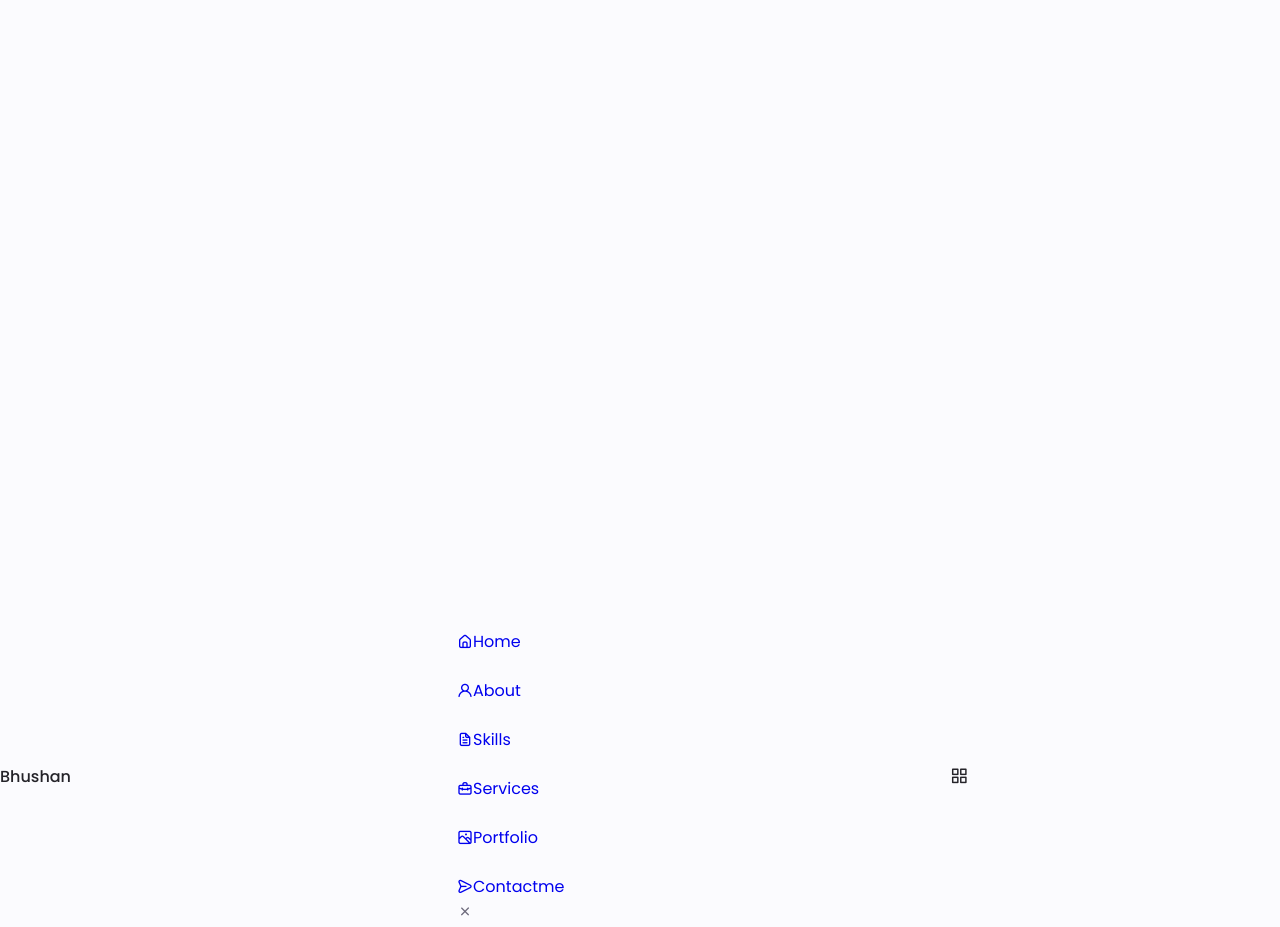
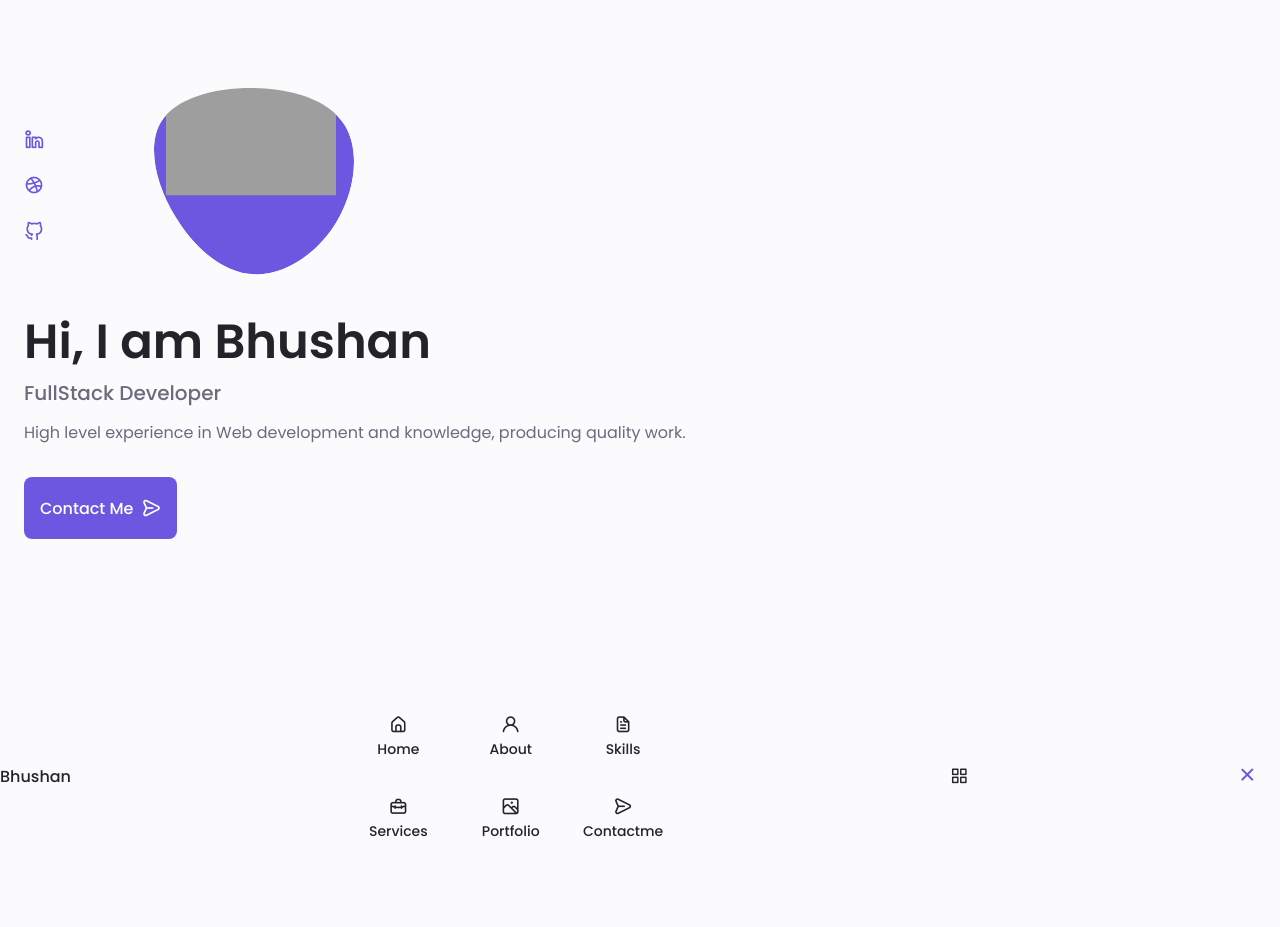
Before and after one commit to Bhushan-Dhande/PersonalPortfolio, a plain HTML site: page index.html in a window 1280 px wide. Shown: the top 927 px of the page. Drawn offline with nearby package versions, Linux system fonts and the light colour scheme; grey boxes are pictures that could not be loaded.

Commit message:
Implemented Home section

```diff
--- a/assets/css/styles.css
+++ b/assets/css/styles.css
@@ -185,7 +185,7 @@ img {
 @media screen and (max-width:767px){
   .nav__menu{
     position: fixed;
-    bottom:0;
+    bottom:-100%;
     left:0;
     width: 100%;
     background-color: var(--body-color);
@@ -196,8 +196,45 @@ img {
   }
 }
 
+.nav__list{
+  grid-template-columns: repeat(3,1fr);
+  gap:2rem;
+}
+
+.nav__link{
+  display: flex;
+  flex-direction: column;
+  align-items: center;
+  font-size: var(--small-font-size);
+  color: var(--title-color);
+  font-weight: var(--font-medium);
+}
+
+.nav__link:hover{
+  color:var(--first-color);
+}
+
+.nav__icon{
+  font-size: 1.2rem;
+}
+
+.nav__close{
+  position: absolute;
+  right: 1.3rem;
+  bottom:0.5rem;
+  font-size: 1.5rem;
+  cursor: pointer;
+  color: var(--first-color);
+}
+
+.nav__close:hover{
+  color: var(--first-color-alt);
+}
+
 /* show menu */
-
+.show-menu{
+  bottom: 0;
+}
 
 /* Active link */
 
@@ -207,10 +244,111 @@ img {
 
 /*==================== HOME ====================*/
 
+.home__container{
+  gap:1rem;
+}
 
+.home__content{
+  grid-template-columns: .5fr 3fr;
+  padding-top: 3.5rem;
+  align-items: center;
+}
+
+.home__social{
+  display: grid;
+  grid-template-columns: max-content;
+  row-gap: 1rem;
+}
+
+.home__social-icon{
+  font-size: 1.25rem;
+  color: var(--first-color);
+}
+
+.home__social-icon:hover{
+  color: var(--first-color-alt);
+}
+
+.home__blob{
+  width: 200px;
+  fill: var(--first-color);
+
+}
+
+.home__blob-img{
+  width: 170px;
+}
+
+.home__data{
+  grid-column: 1/3;
+}
+
+.home__title{
+  font-size: var(--big-font-size);
+}
+
+.home__subtitle{
+  font-size: var(--h3-font-size);
+  color: var(--text-color);
+  font-weight: var(--font-medium);
+  margin-bottom: var(--mb-0-75);
+}
+
+.home__description{
+  margin-bottom: var(--mb-2);
+}
+
+.home__scroll{
+  display: none;
+}
+
+.home__scroll-button{
+  color:var(--first-color);
+  transition: 0.3s;
+}
+
+.home__scroll-button:hover{
+  transform: translateY(.25rem);
+}
+
+.home__scroll-mouse{
+  font-size: 2rem;
+}
+
+.home__scroll-name{
+  font-size: var(--small-font-size);
+  color: var(--title-color);
+  font-weight: var(--font-medium);
+  margin-right: var(--mb-0-25);
+}
+
+.home__scroll-arrow{
+  font-size: 1.25rem;
+}
 /*==================== BUTTONS ====================*/
+.button{
+  display: inline-block;
+  background-color: var(--first-color);
+  color: #FFF;
+  padding: 1rem;
+  border-radius: .5rem;
+  font-weight: var(--font-medium);
+}
 
+.button:hover{
+  background-color: var(--first-color-alt);
+}
 
+.button__icon{
+  font-size: 1.25rem;
+  margin-left: var(--mb-0-5);
+  transition: .3s;
+}
+
+.button--flex{
+  display: inline-flex;
+  align-items: center;
+}
 /*==================== ABOUT ====================*/
 
 
--- a/assets/js/main.js
+++ b/assets/js/main.js
@@ -1,39 +1,48 @@
 /*==================== MENU SHOW Y HIDDEN ====================*/
 
-
+const navMenu = document.getElementById("nav-menu"),
+  navToggle = document.getElementById("nav-toggle"),
+  navClose = document.getElementById("nav-close");
 /*===== MENU SHOW =====*/
 /* Validate if constant exists */
-
+if (navToggle) {
+  navToggle.addEventListener("click", () => {
+    navMenu.classList.add("show-menu");
+  });
+}
 
 /*===== MENU HIDDEN =====*/
 /* Validate if constant exists */
-
+if (navClose) {
+  navClose.addEventListener("click", () => {
+    navMenu.classList.remove("show-menu");
+  });
+}
 
 /*==================== REMOVE MENU MOBILE ====================*/
 
+const navLink = document.querySelectorAll('.nav__link')
 
+function linkAction(){
+    const navMenu = document.getElementById('nav-menu')
+    // When we click on each nav__link, we remove the show-menu class
+    navMenu.classList.remove('show-menu')
+}
+navLink.forEach(n => n.addEventListener('click', linkAction))
 /*==================== ACCORDION SKILLS ====================*/
-
 
 /*==================== QUALIFICATION TABS ====================*/
 
-
 /*==================== SERVICES MODAL ====================*/
-
 
 /*==================== PORTFOLIO SWIPER  ====================*/
 
-
 /*==================== TESTIMONIAL ====================*/
-
 
 /*==================== SCROLL SECTIONS ACTIVE LINK ====================*/
 
-
 /*==================== CHANGE BACKGROUND HEADER ====================*/
-
 
 /*==================== SHOW SCROLL UP ====================*/
 
-
 /*==================== DARK LIGHT THEME ====================*/
--- a/index.html
+++ b/index.html
@@ -24,36 +24,36 @@
       <nav class="nav containter">
         <a href="#" class="nav__logo">Bhushan</a>
 
-        <div id="nav__menu" class="nav-menu">
+        <div class="nav__menu" id="nav-menu">
           <ul class="nav__list grid">
             <li class="nav__item">
               <a href="#home" class="nav__link">
-                <i class="uil uil-estate"></i>Home
+                <i class="uil uil-estate nav__icon"></i>Home
               </a>
             </li>
             <li class="nav__item">
               <a href="#about" class="nav__link">
-                <i class="uil uil-user"></i>About
+                <i class="uil uil-user nav__icon"></i>About
               </a>
             </li>
             <li class="nav__item">
               <a href="#skillsskills" class="nav__link">
-                <i class="uil uil-file-alt"></i>Skills
+                <i class="uil uil-file-alt nav__icon"></i>Skills
               </a>
             </li>
             <li class="nav__item">
               <a href="#services" class="nav__link">
-                <i class="uil uil-briefcase-alt"></i>Services
+                <i class="uil uil-briefcase-alt nav__icon"></i>Services
               </a>
             </li>
             <li class="nav__item">
               <a href="#portfolio" class="nav__link">
-                <i class="uil uil-scenery"></i>Portfolio
+                <i class="uil uil-scenery nav__icon"></i>Portfolio
               </a>
             </li>
             <li class="nav__item">
               <a href="#contact" class="nav__link">
-                <i class="uil uil-message"></i>Contactme
+                <i class="uil uil-message nav__icon"></i>Contactme
               </a>
             </li>
           </ul>
@@ -70,7 +70,81 @@
     <!--==================== MAIN ====================-->
     <main class="main">
       <!--==================== HOME ====================-->
-      <section class="home section" id="home"></section>
+      <section class="home section" id="home">
+        <div class="home__container container grid">
+          <div class="home__content grid">
+            <div class="home__social">
+              <a
+                href="https://www.linkedin.com/in/bhushandhande"
+                target="_blank"
+                class="home__social-icon"
+              >
+                <i class="uil uil-linkedin-alt"></i>
+              </a>
+
+              <a href="" class="home__social-icon">
+                <i class="uil uil-dribbble"></i>
+              </a>
+
+              <a
+                href="https://github.com/Bhushan-Dhande"
+                target="_blank"
+                class="home__social-icon"
+              >
+                <i class="uil uil-github-alt"></i>
+              </a>
+            </div>
+            <div class="home__img">
+              <svg
+                class="home__blob"
+                viewBox="0 0 200 187"
+                xmlns="http://www.w3.org/2000/svg"
+                xmlns:xlink="http://www.w3.org/1999/xlink"
+              >
+                <mask id="mask0" mask-type="alpha">
+                  <path
+                    d="M190.312 36.4879C206.582 62.1187 201.309 102.826 182.328 134.186C163.346 165.547
+                    130.807 187.559 100.226 186.353C69.6454 185.297 41.0228 161.023 21.7403 129.362C2.45775
+                    97.8511 -7.48481 59.1033 6.67581 34.5279C20.9871 10.1032 59.7028 -0.149132 97.9666
+                    0.00163737C136.23 0.303176 174.193 10.857 190.312 36.4879Z"
+                  />
+                </mask>
+                <g mask="url(#mask0)">
+                  <path
+                    d="M190.312 36.4879C206.582 62.1187 201.309 102.826 182.328 134.186C163.346
+                    165.547 130.807 187.559 100.226 186.353C69.6454 185.297 41.0228 161.023 21.7403
+                    129.362C2.45775 97.8511 -7.48481 59.1033 6.67581 34.5279C20.9871 10.1032 59.7028
+                    -0.149132 97.9666 0.00163737C136.23 0.303176 174.193 10.857 190.312 36.4879Z"
+                  />
+
+                  <image
+                    class="home__blob-img" x="12" y="-20"
+                    xlink:href="assets/img/perfil.png"
+                  />
+                </g>
+              </svg>
+            </div>
+            <div class="home__data">
+              <h1 class="home__title">Hi, I am Bhushan</h1>
+              <h3 class="home__subtitle">FullStack Developer</h3>
+              <p class="home__description">
+                High level experience in Web development and knowledge,
+                producing quality work.
+              </p>
+              <a href="#contact" class="button button--flex">
+                Contact Me <i class="uil uil-message button__icon"></i>
+              </a>
+            </div>
+          </div>
+          <div class="home__scroll">
+            <a href="#about" class="home__scroll-button button--flex">
+              <i class="uil uil-mouse-alt home__scroll-mouse"></i>
+              <span class="home__scroll-name">Scroll down</span>
+              <i class="uil uil-arrow-down home__scroll-arrow"></i>
+            </a>
+          </div>
+        </div>
+      </section>
 
       <!--==================== ABOUT ====================-->
       <section class="about section" id="about"></section>
```
